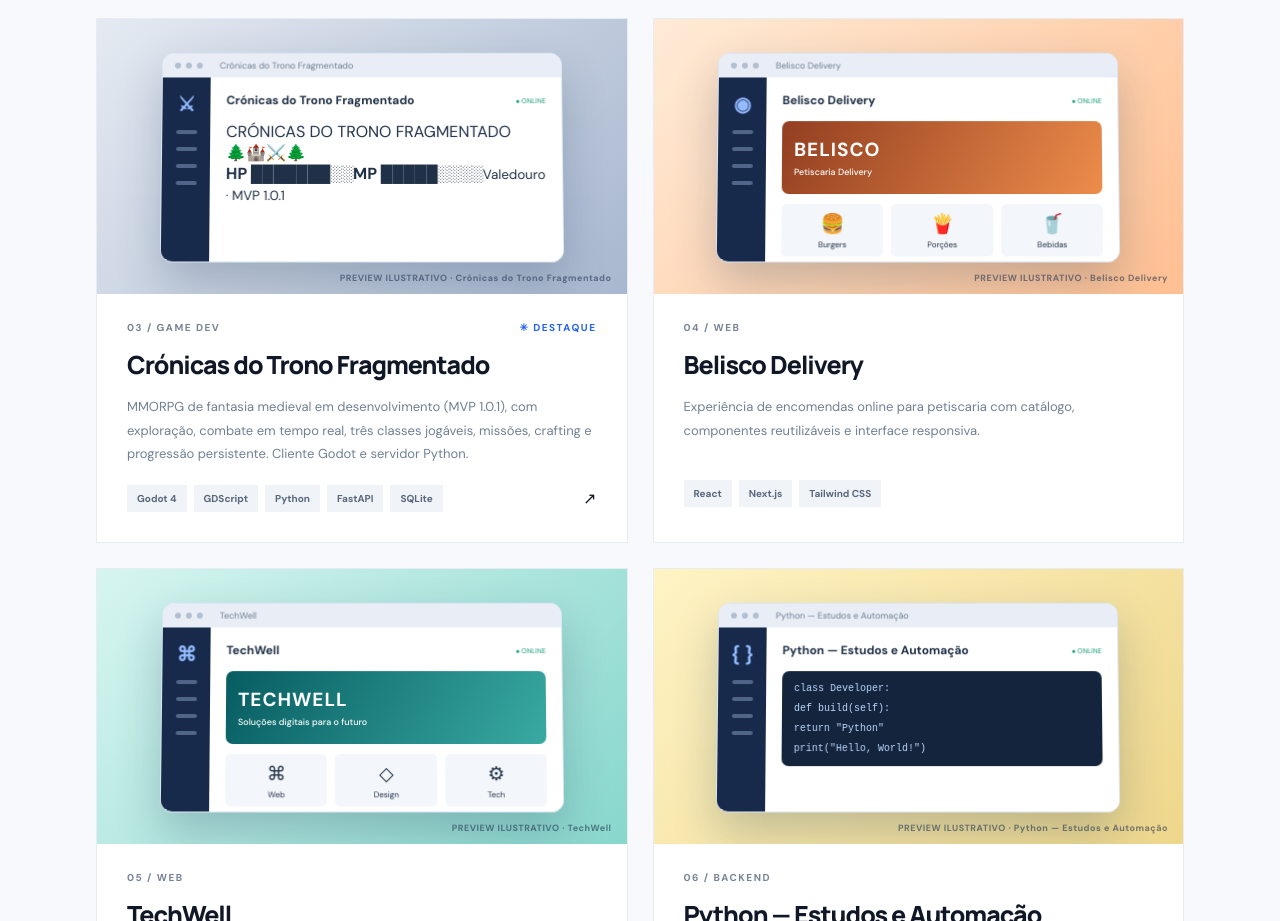
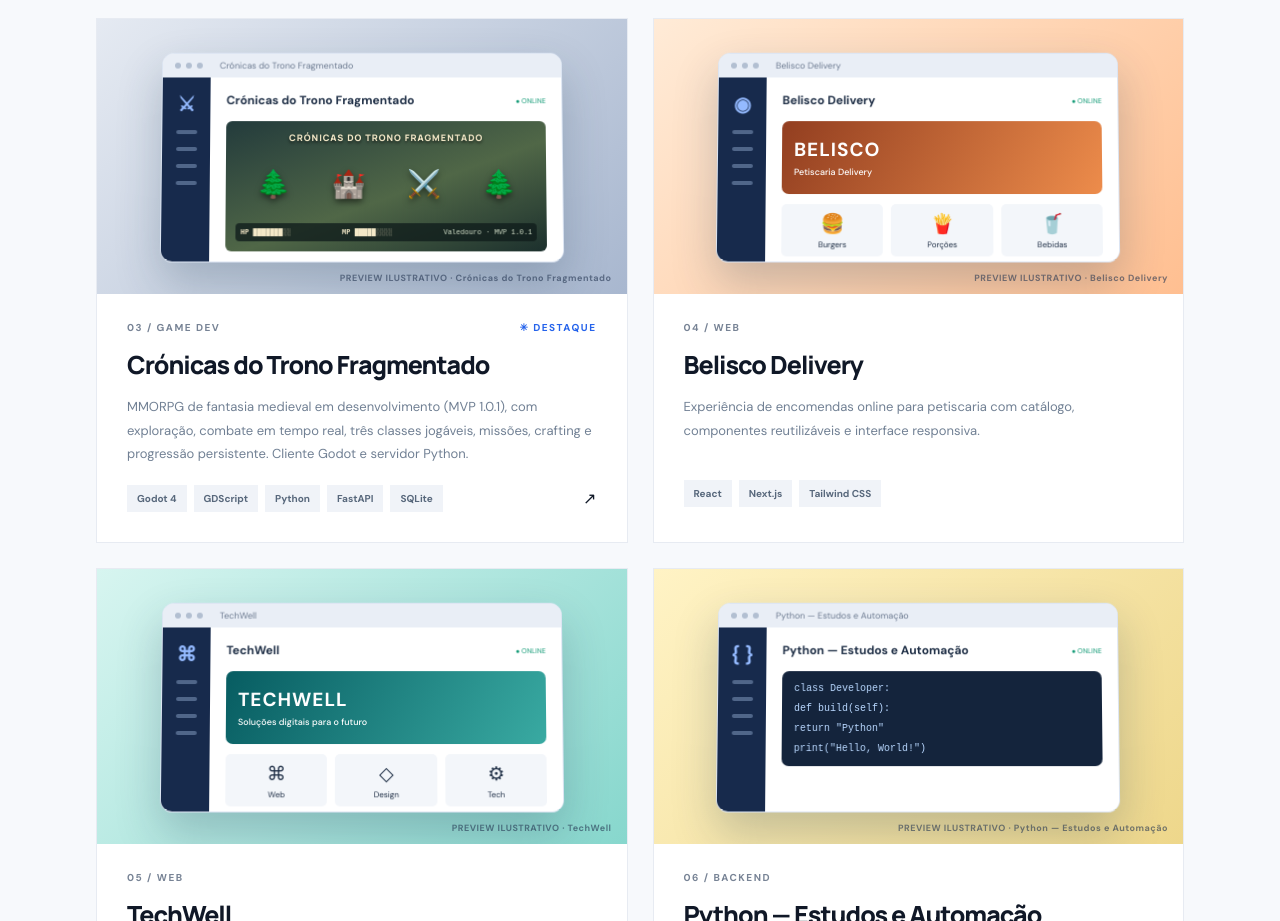
Before and after one commit to jwellingtonjuniordev-dev/wellington-portfolio, a Next.js app: page / in a window 1280 px wide. Shown: the part 2600-3521 px from the top of the page. Built offline with nearby package versions, Linux system fonts and the light colour scheme.

Commit message:
style: add fantasy RPG project preview

```diff
--- a/app/globals.css
+++ b/app/globals.css
@@ -82,3 +82,12 @@ html.dark-theme .hero-bottom{border-color:#2a3c53}
 #formacao,#experiencia{scroll-margin-top:90px}
 @media(max-width:700px){.preview-window{height:190px}.preview-main{padding:11px}.preview-metrics strong{font-size:11px}.preview-sidebar{width:37px}.preview-bars{height:51px}.navlinks{gap:20px}}
 @media(max-width:380px){.preview-window{height:170px}.preview-metrics div{padding:5px}.preview-heading strong{font-size:10px}}
+
+
+/* Fantasy RPG card preview: illustrative, not a gameplay screenshot */
+.preview-game{height:130px;display:flex;flex-direction:column;justify-content:space-between;background:linear-gradient(160deg,#233b3c,#506747 55%,#1c302d);border-radius:6px;padding:10px;color:#f4e9c8;overflow:hidden}
+.preview-game-title{text-align:center;font:800 9px Manrope;letter-spacing:1px;text-shadow:0 2px 3px #0009}
+.preview-game-scene{display:flex;align-items:center;justify-content:space-around;font-size:27px;filter:drop-shadow(0 3px 3px #0008)}
+.preview-game-hud{display:flex;gap:9px;align-items:center;justify-content:space-between;background:#101d1bc9;padding:5px;border-radius:4px;font:7px monospace;white-space:nowrap}
+.preview-game-hud small{font-size:7px;color:#d5e2cb}
+@media(max-width:380px){.preview-game-hud{gap:3px;font-size:6px}.preview-game-hud small{font-size:6px}}
```
